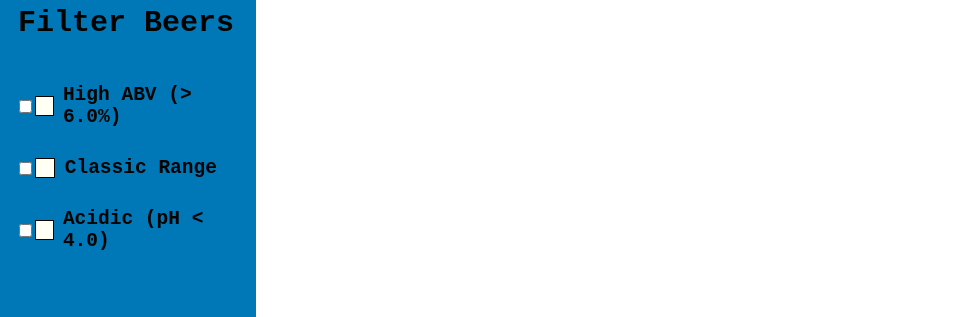
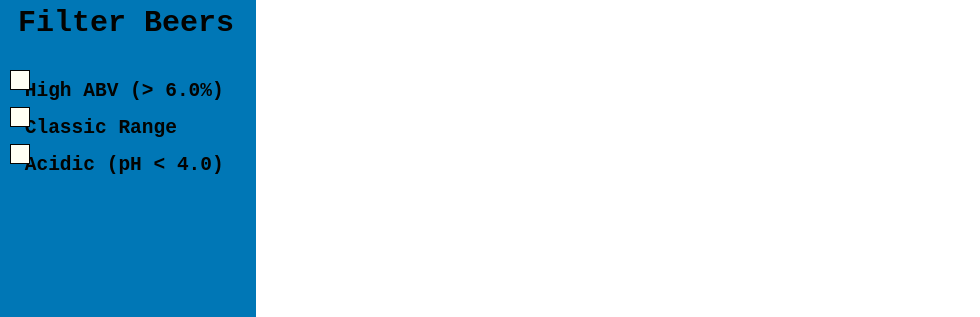
Before and after one commit to danmousley/punk-api, a React (Create React App) app: page / in a window 1280 px wide. Shown: the part 237-554 px from the top of the page, without its empty margins (0-980 px from the left). Built offline with nearby package versions, Linux system fonts and the light colour scheme; no server answers; a web font is replaced by a local one.

Commit message:
Improved custom checkbox

```diff
--- a/src/components/CardBack/CardBack.module.scss
+++ b/src/components/CardBack/CardBack.module.scss
@@ -4,7 +4,7 @@
     position: relative;
     max-height: 350px;
     max-width: 250px;
-    height: 95%;
+    height: 99%;
     width: 100%;
     // display: flex;
     // flex-direction: column;
@@ -14,9 +14,9 @@
 
     h2 {
         font-family: $font-title;
-        font-size: 2.2em;
+        font-size: 2em;
         text-align: center;
-        height: 10%;
+        height: 15%;
         max-height: 10%;
         white-space: nowrap;
         overflow: hidden;
--- a/src/components/FilterItem/FilterItem.jsx
+++ b/src/components/FilterItem/FilterItem.jsx
@@ -4,11 +4,12 @@ import styles from './FilterItem.module.scss'
 const FilterItem = (props) => {
     const {label, filter, filterBeers} = props;
     return (
-        <div className={styles.labels}>
+        <label className={styles.labels}>
             <input onClick={(e) => filterBeers(e.target.value)} type="checkbox" value={filter}/>
-            <span className={styles.checkBox}></span>
-            <label className={styles.labelText}>{label}</label>
-        </div>
+            <span className={styles.checkmark}></span>
+            <span className={styles.labelText}>{label}</span>
+            {/* <label className={styles.labelText}>{label}</label> */}
+        </label>
     )
 }
 
--- a/src/components/FilterItem/FilterItem.module.scss
+++ b/src/components/FilterItem/FilterItem.module.scss
@@ -3,10 +3,10 @@
 .labels {
     padding: 2%;
     margin-left: 4%;
-    display: flex;
+    display: block;
     flex-direction: row;
     justify-content: start;
-    align-items: center;
+    // align-items: center;
     position: relative;
     // padding-left: 35px;
     // margin-bottom: 12px;
@@ -18,36 +18,36 @@
     user-select: none;
 
     input {
-        // position: absolute;
-        // opacity: 0;
-        // cursor: pointer;
-        // height: 0;
-        // width: 0;
+        position: absolute;
+        opacity: 0;
+        cursor: pointer;
+        height: 0;
+        width: 0;
     }
 
-    .checkBox {
-        position: relative;
-        top: 0;
-        left: 0;
-        height: 20px;
-        width: 20px;
-        background-color: $background-color;
-        border: 1px solid $text-color;
-        color: $misc-color;
-
     &:hover {
+        .checkmark {
             cursor: pointer;
-            background-color: $background-color;
+            background-color: $card-color;
+        }
     }
 
-        &:checked {
+
+    input:checked ~ .checkmark {
         background-color: $text-color;
     }
 
-        &:after {
+    .checkmark:after {
         content: "";
         display: none;
         position: absolute;
+    }
+
+    input:checked ~ .checkmark:after {
+        display: block;
+    }
+
+    .checkmark:after {
         left: 9px;
         top: 5px;
         width: 5px;
@@ -58,7 +58,6 @@
         -ms-transform: rotate(45deg);
         transform: rotate(45deg);
       }
-    }
 
     .labelText {
         font-family: $font-text;
@@ -67,3 +66,14 @@
         margin: 4%;
     }
 }
+
+.checkmark {
+    position: absolute;
+    top: 0;
+    left: 0;
+    height: 20px;
+    width: 20px;
+    background-color: $background-color;
+    border: 1px solid $text-color;
+    color: $misc-color;
+}
--- a/src/services/beers.service.js
+++ b/src/services/beers.service.js
@@ -4,7 +4,6 @@ const getBeers = (hasAbvFilter, hasClassicFilter, hasAcidityFilter, searchTerm)
     searchTerm = searchTerm ? `beer_name=${searchTerm}` : "";
     let abv = hasAbvFilter ? `abv_gt=6.0` : "";
     let classic = hasClassicFilter ? `brewed_before=01-2008` : "";
-    let acid = hasAcidityFilter ? `ph_lt=4.0` : "";
     return fetch(`${API_URL}?${searchTerm}&${abv}&${classic}`)
         .then((res) => res.json())
         .then((jsonResponse) => {
```
Also changed, not shown: src/setupTests.js (+5 -0 lines), 2 other files (tests, documents, lock files or other folders). Lines whose indentation alone changed are shown as unchanged.
